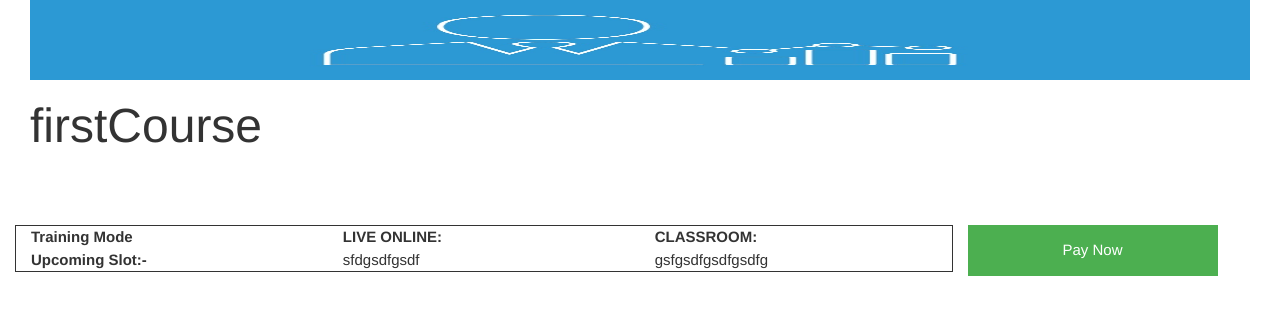
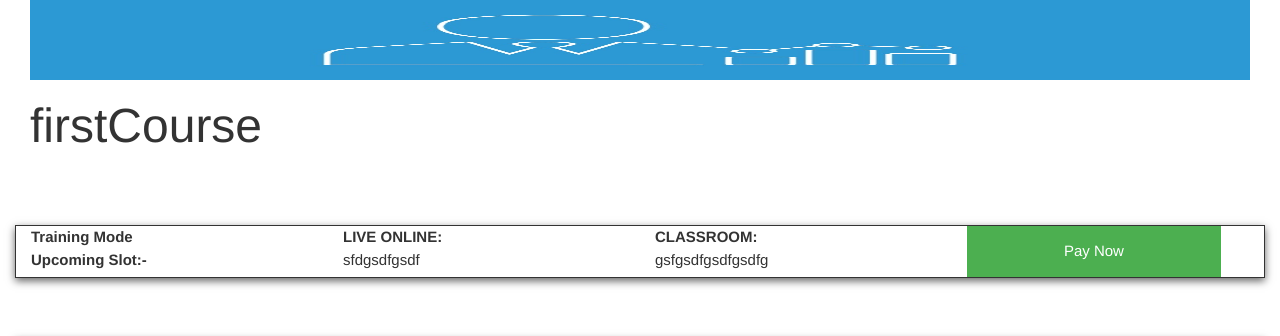
Before and after one commit to hansika17/Ray-Theory, a PHP site: page /raytheoryhsm/NEWfile.PHP?primarykey=asdf in a window 1280 px wide. Shown: the top 336 px of the page. Run offline with PHP 8.4, Linux system fonts and the light colour scheme; data comes from the database, SQL or seed files in the repository.

Commit message:
Signed-off-by: RayTheoryHSM <hansika.kalra171@gmail.com>

```diff
--- a/newFile.php
+++ b/newFile.php
@@ -45,7 +45,7 @@ button {
     margin: 8px 26px;
     border: none;
     cursor: pointer;
-    width: 250;
+    width:90%;
 	font-size:20px;
 }
 button:hover {
@@ -119,19 +119,18 @@ if ($result->num_rows > 0) {
 
 		echo "<body ><div class='row container-fluid bg-3'>";
 		echo "<div class='col-md-12'> <img  src='".$row["rt_coursename"].".jpg' width='100%' height ='10%'> </img> </div><br><br><br><br>";
-		echo "<div class='col-md-12 container-fluid bg-3'><font size='18'  align='left'>".$row["rt_coursename"]."</font> </div>";
+		echo "<div class='col-md-12'><font size='18'  align='left'>".$row["rt_coursename"]."</font> </div>";
 		echo "<br><br><br><br><br><br>";
-		echo "<div class='col-md-9 container-fluid bg-3' style='border-style: solid; border-width: thin;'>";
-		echo "<div class='row'><div class='col-md-4'> <b>Training Mode <br>Upcoming Slot:-</b></div>";
-		echo "<div class='col-md-4'> <b>LIVE ONLINE:</b><br>".$row["rt_onlinebatchtime"]."</div>";
-		echo "<div class='col-md-4'> <b>CLASSROOM:</b><br>". $row["rt_offlinebatchtime"]."</div>";
-		echo "</div></div>";
-		echo "<div class='col-md-3'> <button align='right' onclick=\"document.getElementById('modal-wrapper').style.display='block'\"'> Pay Now</button> </div>";
+		echo "<div class='col-md-12' style='border-style: solid; border-width: thin; -moz-box-shadow: 0px 3px 8px rgb(100,100,100); -webkit-box-shadow: 0px 3px 8px rgb(100,100,100); box-shadow: 0px 3px 8px rgb(100,100,100);'>";
+		echo "<div class='row'><div class='col-md-3 col-xs-3'> <b>Training Mode <br>Upcoming Slot:-</b></div>";
+		echo "<div class='col-md-3 col-xs-3'> <b>LIVE ONLINE:</b><br>".$row["rt_onlinebatchtime"]."</div>";
+		echo "<div class='col-md-3 col-xs-3'> <b>CLASSROOM:</b><br>". $row["rt_offlinebatchtime"]."</div>";
+		echo "<div class='col-md-3 col-xs-3'> <button align='right' onclick=\"document.getElementById('modal-wrapper').style.display='block'\"'> Pay Now</button> </div></div></div>";
 		echo "<br><br>";
 		$sql2 = "SELECT * FROM rt_coursehighlights where rt_coursedescription ='".$row["primarykey"]."';";
 
 		echo "<br><br><br>
-		<div class='col-md-12' style='border-style: solid; border-width: thin;'>";
+		<div class='col-md-12' style='border-style: solid; border-width: thin; -moz-box-shadow: 0px 3px 8px rgb(100,100,100); -webkit-box-shadow: 0px 3px 8px rgb(100,100,100); box-shadow: 0px 3px 8px rgb(100,100,100);'>";
 		$result2 = $conn->query($sql2);
 		if ($result2->num_rows > 0)
 		{
@@ -155,7 +154,7 @@ if ($result->num_rows > 0) {
 		$sql3 = "SELECT * FROM rt_coursecontentdescription where rt_coursedescription ='".$row["primarykey"]."';";
 
 		echo "<br><br><br>";
-				echo "<div class='col-md-12' style='border-style: solid; border-width: thin;'>";
+				echo "<div class='col-md-12' style='border-style: solid; border-width: thin; -moz-box-shadow: 0px 3px 8px rgb(100,100,100); -webkit-box-shadow: 0px 3px 8px rgb(100,100,100); box-shadow: 0px 3px 8px rgb(100,100,100);' >";
 		$result3 = $conn->query($sql3);
 		if ($result3->num_rows > 0)
 		{
```
